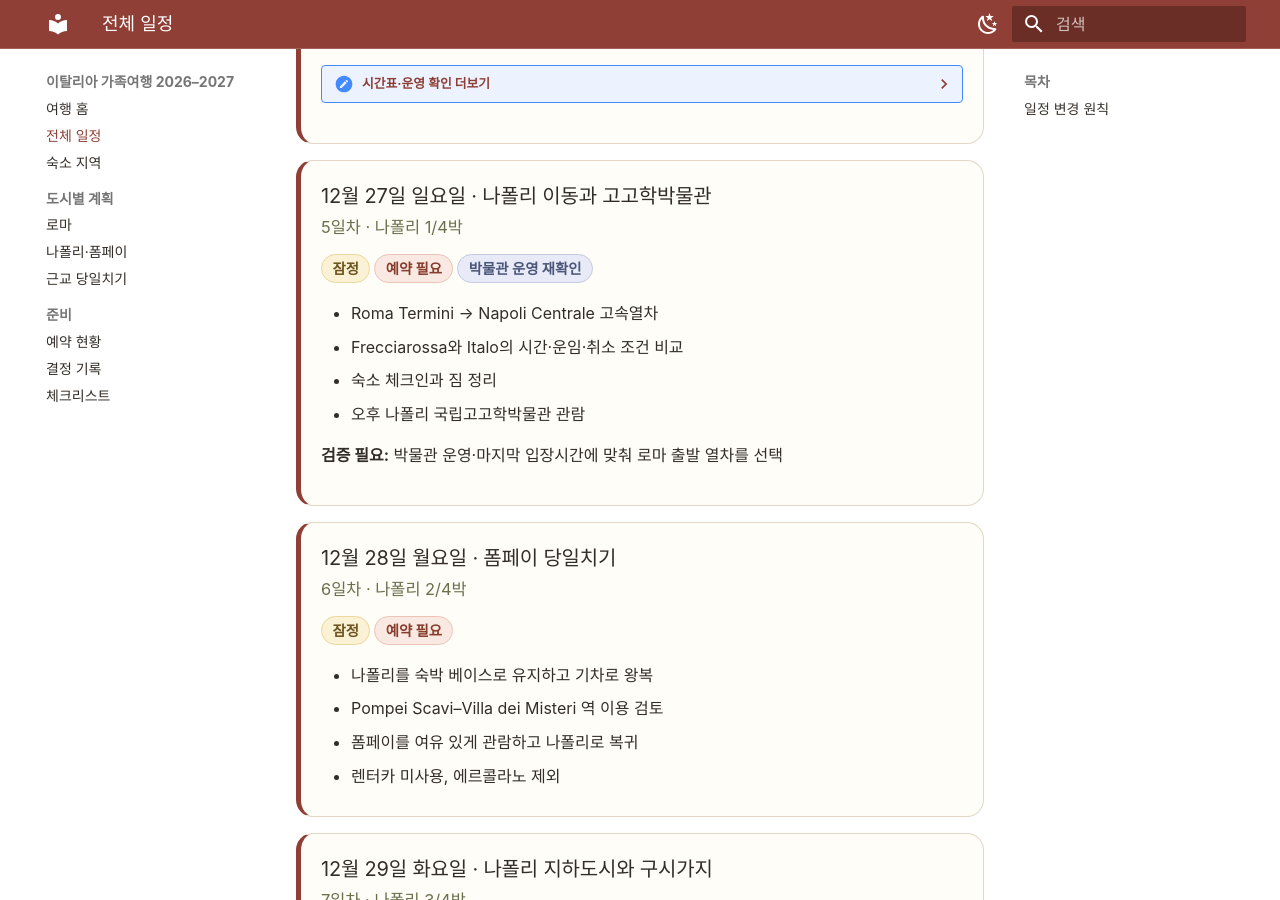
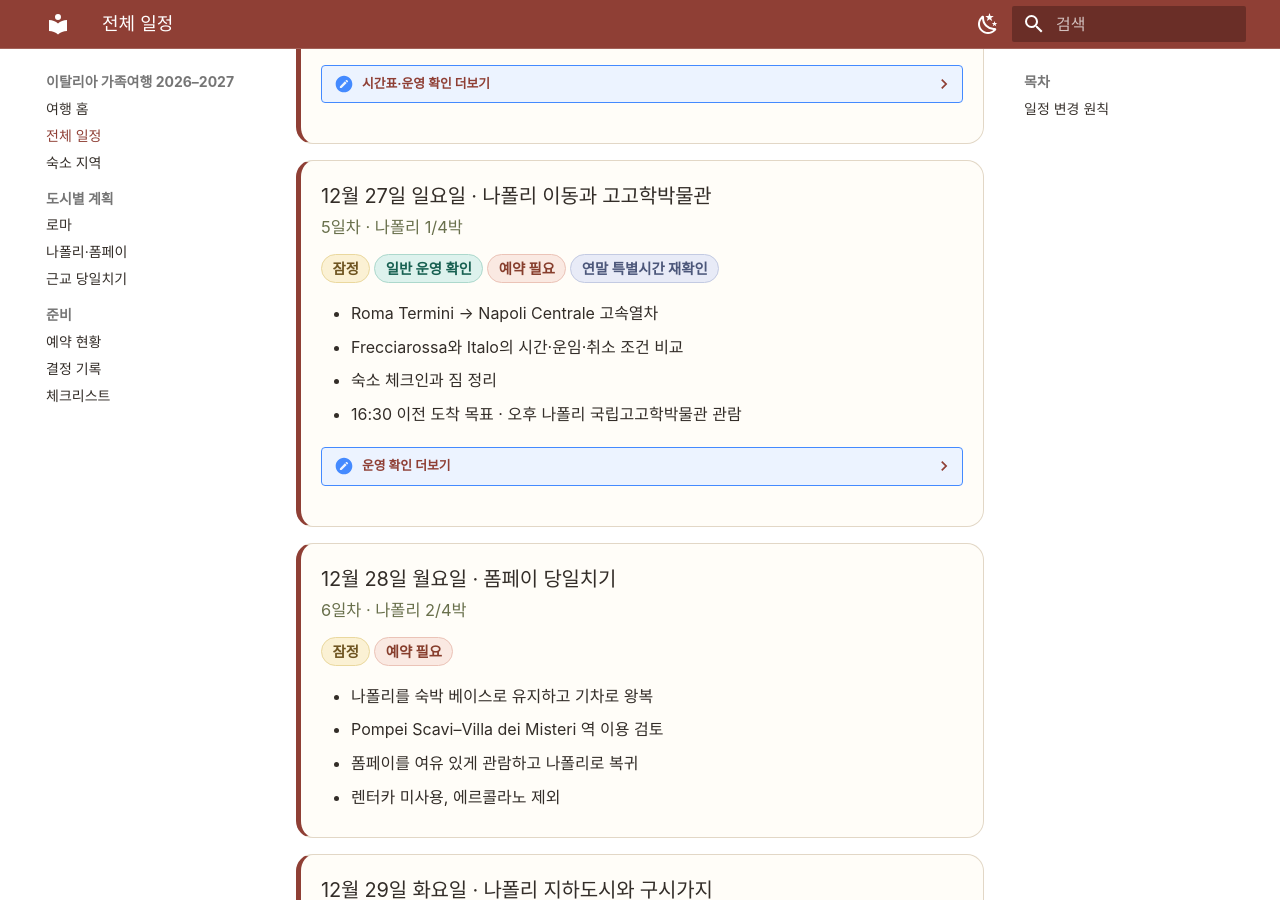
Before and after one commit to Jaeho211/italy-family-trip-2026, an MkDocs documentation site: the page built from docs/itinerary.md, in a window 1280 px wide and 900 px high, scrolled down 1440 px. Built offline with MkDocs 1.6.1 and Material for MkDocs 9.7.7, drawn with Linux system fonts in a browser that asks for light colours.

Commit message:
docs: verify MANN hours for Dec 27

```diff
--- a/docs/itinerary.md
+++ b/docs/itinerary.md
@@ -93,14 +93,24 @@
 <div class="day-card">
   <h3>12월 27일 일요일 · 나폴리 이동과 고고학박물관</h3>
   <p class="day-card__meta">5일차 · 나폴리 1/4박</p>
-  <span class="status tentative">잠정</span><span class="status booking">예약 필요</span><span class="status recheck">박물관 운영 재확인</span>
+  <span class="status tentative">잠정</span><span class="status verified">일반 운영 확인</span><span class="status booking">예약 필요</span><span class="status recheck">연말 특별시간 재확인</span>
   <ul>
     <li>Roma Termini → Napoli Centrale 고속열차</li>
     <li>Frecciarossa와 Italo의 시간·운임·취소 조건 비교</li>
     <li>숙소 체크인과 짐 정리</li>
-    <li>오후 나폴리 국립고고학박물관 관람</li>
+    <li>16:30 이전 도착 목표 · 오후 나폴리 국립고고학박물관 관람</li>
   </ul>
-  <p><strong>검증 필요:</strong> 박물관 운영·마지막 입장시간에 맞춰 로마 출발 열차를 선택</p>
+  <details class="day-details">
+    <summary>운영 확인 더보기</summary>
+    <ul>
+      <li>일반 운영 09:00~19:30 · 마지막 입장 18:30</li>
+      <li>19:00부터 전시실 퇴장 안내 시작 · 매주 화요일 휴관</li>
+      <li>2026년 12월 27일은 일요일이므로 현재 규정상 정상 운영 예상</li>
+      <li>17:00 이후 입장은 가족 관람시간이 빠듯하므로 16:30 이전 도착을 목표로 함</li>
+    </ul>
+    <p><strong>확인일:</strong> 2026-07-30 · <strong>재확인:</strong> 2026년 연말 특별 운영 공지가 발표되는 11월 말~12월 초</p>
+    <p><a href="https://www.museoarcheologiconapoli.it/en/timetables-and-fares/" target="_blank" rel="noopener">MANN 공식 운영시간</a> · <a href="https://github.com/Jaeho211/italy-family-trip-2026/blob/main/research/mann-2026-12-27.md" target="_blank" rel="noopener">상세 조사 보기</a></p>
+  </details>
 </div>
 
 <div class="day-card">
```
